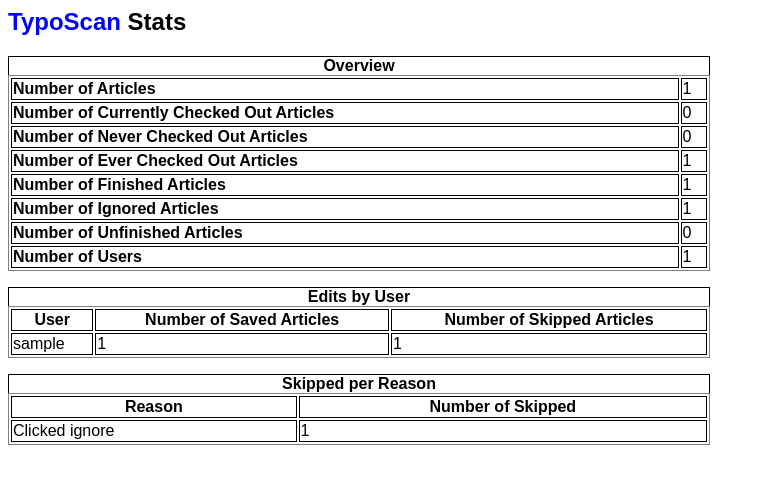
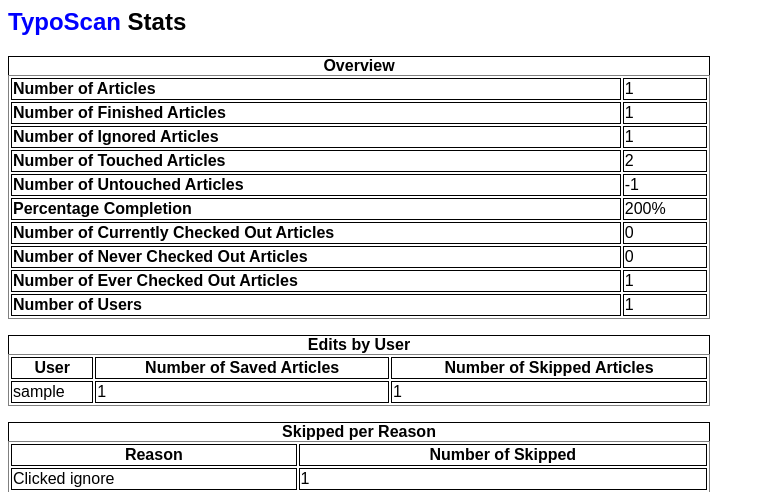
Before and after one commit to reedy/AutoWikiBrowserTypoScan, a PHP site: page /?action=1 in a window 1280 px wide. Shown: the top 492 px of the page, without its empty margins (0-765 px from the left). Run offline with PHP 8.4, Linux system fonts and the light colour scheme; data comes from the database, SQL or seed files in the repository; tables that the repository leaves empty hold one stand-in row (values such as "Sample post").

Commit message:
Tweaks, updates and change arounds to stats in index.php
Fix silly wrong count bug

git-svn-id: https://autowikibrowser.svn.sourceforge.net/svnroot/autowikibrowser/TypoScan@3211 b999ae8e-1018-0410-9b92-f9ef6f55c712

```diff
--- a/index.php
+++ b/index.php
@@ -151,6 +151,27 @@
 			$totalArticles = $result['noarticles'];
 			PrintTableRow("Number of Articles", $totalArticles);
 
+			//Number of finished articles
+			$query = "SELECT COUNT(articleid) AS nofinished FROM articles WHERE (finished = 1)";
+			$result=mysql_fetch_array(mysql_query($query));
+			$finishedArticles = $result['nofinished'];
+			PrintTableRow("Number of Finished Articles", $finishedArticles);
+
+			//Number of ignored articles
+			$query = "SELECT COUNT(articleid) as noignored FROM articles WHERE (skipid > 0)";
+			$result=mysql_fetch_array(mysql_query($query));
+			$ignoredArticles = $result['noignored'];
+			PrintTableRow("Number of Ignored Articles", $ignoredArticles);
+
+			//Number of touched articles
+			PrintTableRow("Number of Touched Articles", ($finishedArticles + $ignoredArticles));
+
+			//Number of untouched articles
+			PrintTableRow("Number of Untouched Articles", ($totalArticles - $finishedArticles - $ignoredArticles));
+
+			//Percentage Completion
+			PrintTableRow("Percentage Completion", ((($finishedArticles + $ignoredArticles)/$totalArticles) * 100) .'%');
+
 			//Number of currently checked out articles
 			$query = "SELECT COUNT(articleid) AS nocheckedout FROM articles WHERE (checkedout >= DATE_SUB(NOW(), INTERVAL 2 HOUR)) AND (finished = 0)";
 			$result=mysql_fetch_array(mysql_query($query));
@@ -165,21 +186,6 @@
 			$query = "SELECT COUNT(articleid) AS noevercheckedout FROM articles WHERE (checkedout > '0000-00-00 00:00:00')";
 			$result=mysql_fetch_array(mysql_query($query));
 			PrintTableRow("Number of Ever Checked Out Articles", $result['noevercheckedout']);
-
-			//Number of finished articles
-			$query = "SELECT COUNT(articleid) AS nofinished FROM articles WHERE (finished = 1)";
-			$result=mysql_fetch_array(mysql_query($query));
-			$finishedArticles = $result['nofinished'];
-			PrintTableRow("Number of Finished Articles", $finishedArticles);
-
-			//Number of ignored articles
-			$query = "SELECT COUNT(articleid) as noignored FROM articles WHERE (skipid > 0)";
-			$result=mysql_fetch_array(mysql_query($query));
-			$unfinishedArticles = $result['noignored'];
-			PrintTableRow("Number of Ignored Articles", $unfinishedArticles);
-
-			//Number of unfinished articles
-			PrintTableRow("Number of Unfinished Articles", ($totalArticles - $finishedArticles));
 
 			//Number of users
 			$query = "SELECT COUNT(userid) AS nousers FROM users";
```
